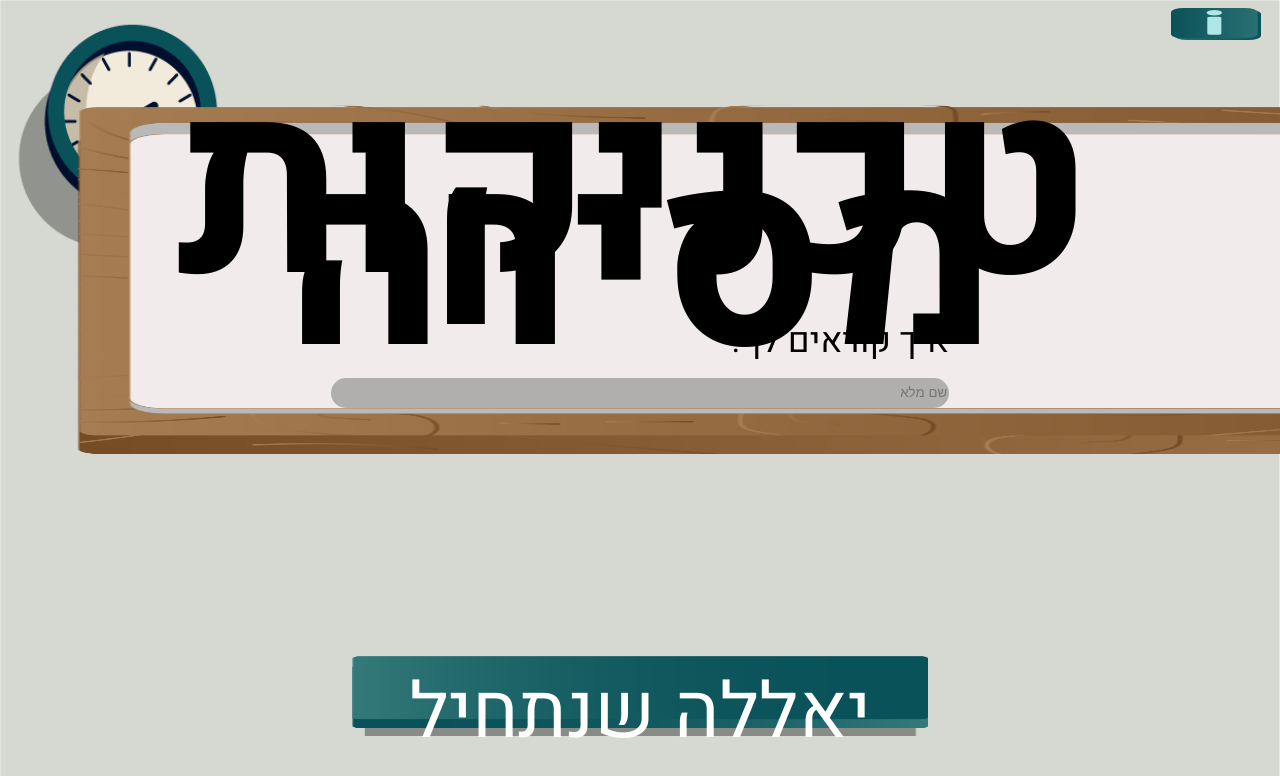
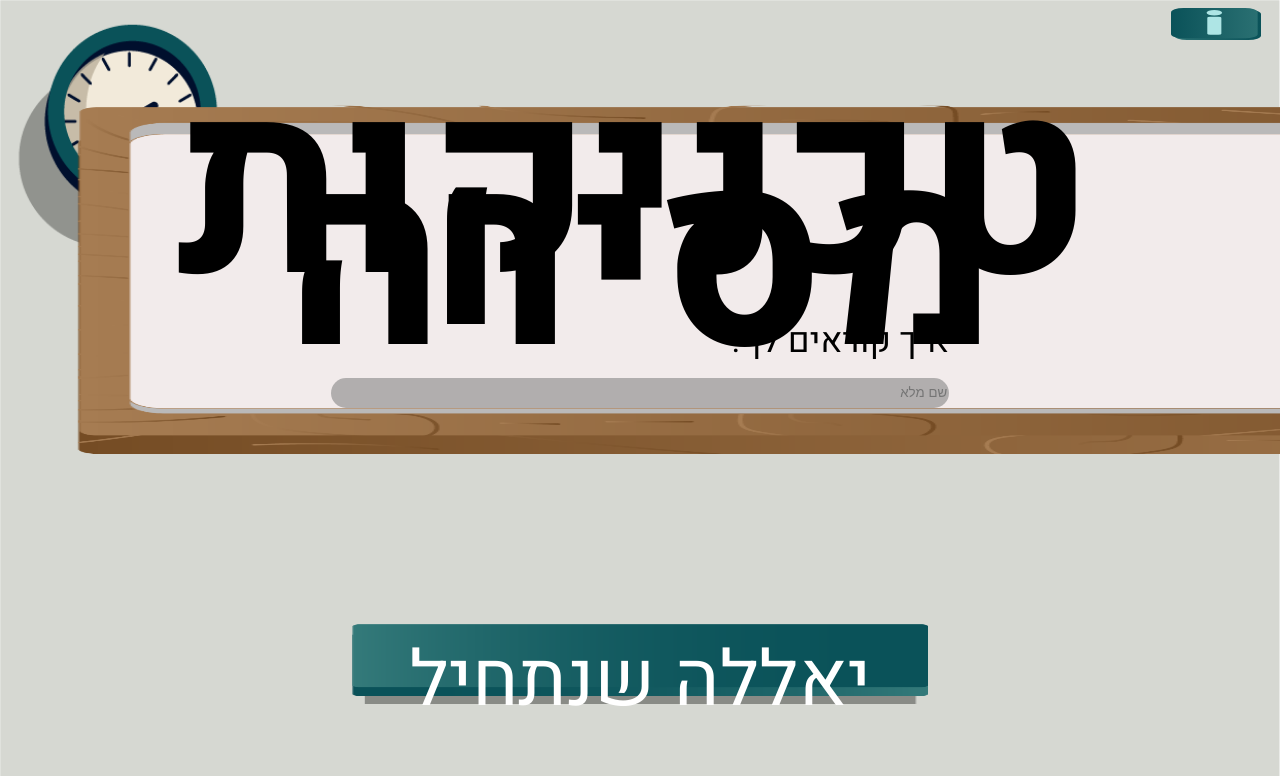
Before and after one commit to madortill/deliveryTechniques, a Vue app: page / in a window 1280 px wide. Shown: the top 776 px of the page. Built offline with nearby package versions, Linux system fonts and the light colour scheme.

Commit message:
background and button changes

```diff
--- a/src/App.vue
+++ b/src/App.vue
@@ -45,10 +45,13 @@ export default {
   src: url("@/assets/Heebo/Heebo-VariableFont_wght.ttf");
 }
 
-#app {
+body {
   margin: 0;
   height: 100vh;
   width: 100vw;
+}
+
+#app {
   background-image: url("@/assets/images/background.png");
   background-repeat: no-repeat;
   background-size: cover;
@@ -108,7 +111,7 @@ export default {
   background-color: transparent;
   font-size: 6vw;
   position: relative;
-  top: 24.5vh;
+  top: 20.5vh;
   font-family: "heebo";
   background-image: url("@/assets/images/continueButton.png");
   background-size: 100% 100%;
```
